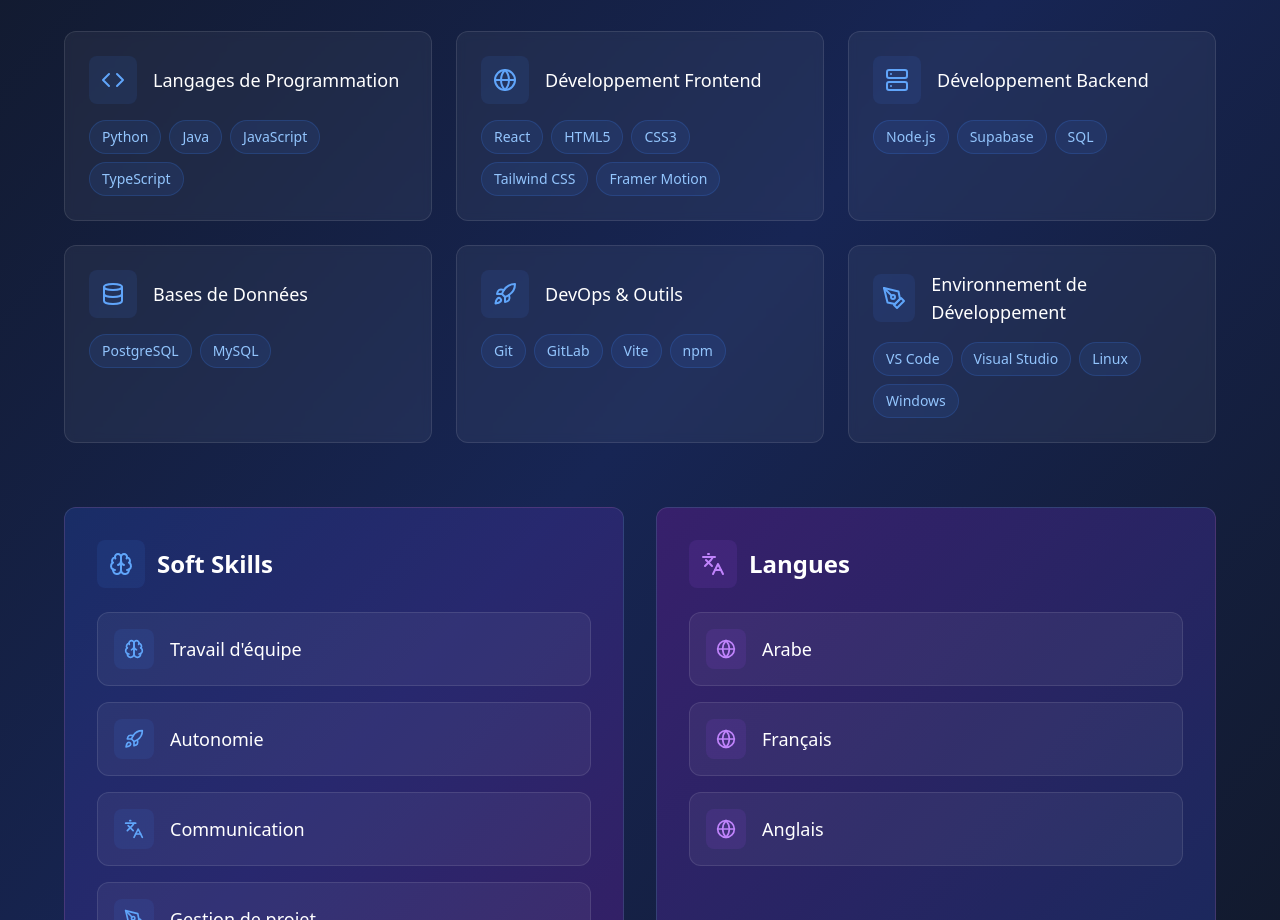
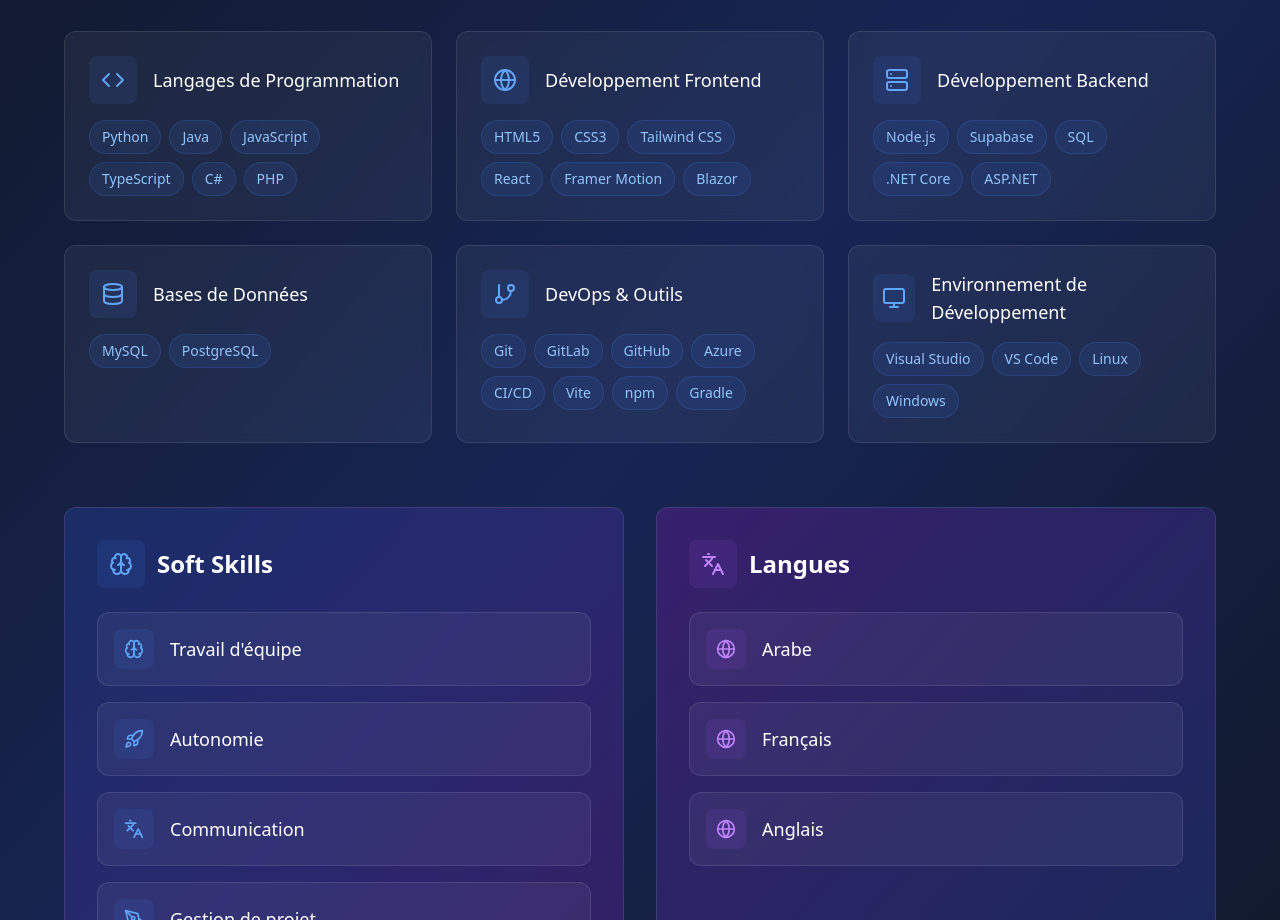
Before and after one commit to Zakariaab03/portfolio, a React (Vite) app: page / in a window 1280 px wide. Shown: the part 3630-4550 px from the top of the page. Built offline with nearby package versions, Linux system fonts and the light colour scheme; no server answers.

Commit message:
Update Skills.tsx

```diff
--- a/src/components/Skills.tsx
+++ b/src/components/Skills.tsx
@@ -1,38 +1,38 @@
 import React from 'react';
 import { motion } from 'framer-motion';
-import { Code, Languages, Brain, Rocket, PenTool as Tool, Database, Globe, Server } from 'lucide-react';
+import { Code, Languages, Brain, Rocket, PenTool as Tool, Database, Globe, Server, Terminal, GitBranch, Monitor } from 'lucide-react';
 
 export const Skills: React.FC = () => {
   const technicalSkills = [
     {
       category: "Langages de Programmation",
       icon: Code,
-      skills: ["Python", "Java", "JavaScript", "TypeScript"]
+      skills: ["Python", "Java", "JavaScript", "TypeScript", "C#", "PHP"]
     },
     {
       category: "Développement Frontend",
       icon: Globe,
-      skills: ["React", "HTML5", "CSS3", "Tailwind CSS", "Framer Motion"]
+      skills: ["HTML5", "CSS3", "Tailwind CSS", "React", "Framer Motion", "Blazor"]
     },
     {
       category: "Développement Backend",
       icon: Server,
-      skills: ["Node.js", "Supabase", "SQL"]
+      skills: ["Node.js", "Supabase", "SQL", ".NET Core", "ASP.NET"]
     },
     {
       category: "Bases de Données",
       icon: Database,
-      skills: ["PostgreSQL", "MySQL"]
+      skills: ["MySQL", "PostgreSQL"]
     },
     {
       category: "DevOps & Outils",
-      icon: Rocket,
-      skills: ["Git", "GitLab", "Vite", "npm"]
+      icon: GitBranch,
+      skills: ["Git", "GitLab", "GitHub", "Azure", "CI/CD", "Vite", "npm", "Gradle"]
     },
     {
       category: "Environnement de Développement",
-      icon: Tool,
-      skills: ["VS Code", "Visual Studio", "Linux", "Windows"]
+      icon: Monitor,
+      skills: ["Visual Studio", "VS Code", "Linux", "Windows"]
     }
   ];
 
```
